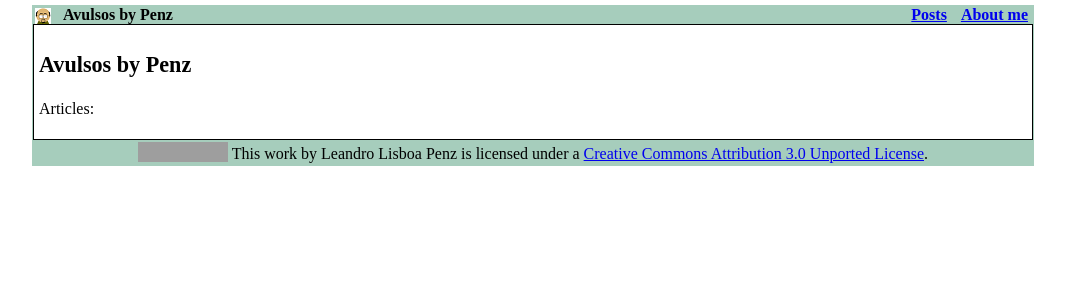
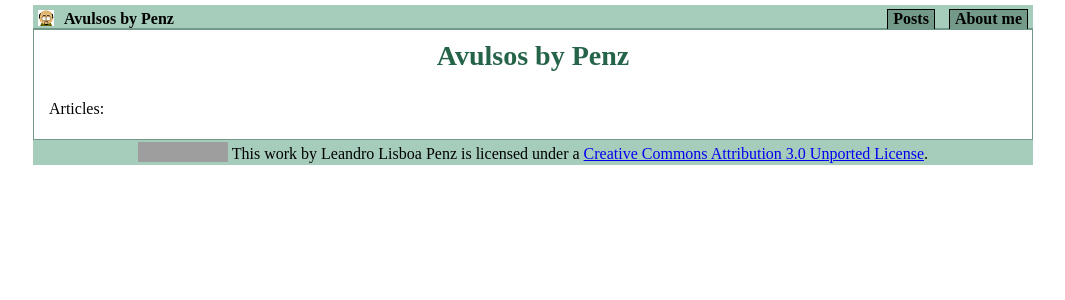
Before and after one commit to lpenz/lpenz.github.io, a Jekyll site: the page built from index.html, in a window 1280 px wide. Shown: the top 300 px of the page, without its empty margins (107-1172 px from the left). Built offline with Jekyll 4.4.1, drawn with Linux system fonts in a browser that asks for light colours; grey boxes are pictures that could not be loaded.

Commit message:
Layout improvements.

```diff
--- a/_layouts/default.html
+++ b/_layouts/default.html
@@ -9,10 +9,10 @@
 <body>
 <div id="header">
 	<div id="logo">
-		<img alt="Avulsos by Penz" src="/favicon.ico" />
+		<a href="/"><img alt="Avulsos by Penz" src="/favicon.ico" /></a>
 	</div>
 	<div id="title">
-		Avulsos by Penz
+		<a href="/">Avulsos by Penz</a>
 	</div>
 	<ul id="nav">
 		<li><a href="/posts.html">Posts</a></li>
--- a/style.css
+++ b/style.css
@@ -1,21 +1,31 @@
 body {
-	border: 1px solid #A6CDBC;
 	width: 1000px;
 	margin-top: 5px;
 	margin-bottom: 5px;
 	margin-left: auto;
 	margin-right: auto;
 }
+
 #header {
 	font-weight:bold;
 	background-color: #A6CDBC;
 	padding-right: 5px;
+	padding-top: 5px;
+	border-bottom: 1px solid #739A89;
 }
 #header #logo {
 	float:left;
 	display: inline;
 	vertical-align: text-bottom;
-	margin: 2px 2px 2px 2px;
+	margin-left: 5px;
+}
+#header a {
+	color: black;
+	text-decoration: none;
+}
+#header a:hover {
+	color: #925136;
+	text-decoration: none;
 }
 #header #title {
 	display: inline;
@@ -30,12 +40,31 @@ body {
 #nav li {
 	display: inline;
 	margin-left: 10px;
+	border-top: 1px solid black;
+	border-left: 1px solid black;
+	border-right: 1px solid black;
+	padding-left: 2px;
+	padding-right: 2px;
+	background-color: #739A89;
+	padding-bottom: 2px;
+	padding-left: 5px;
+	padding-right: 5px;
+	border-bottom: #739A89;
 }
+#header #nav a:hover {
+	color: #F0CFC2;
+}
+
+
+
 #contents {
 	margin: auto;
-	border: 1px solid black;
-	padding: 5px 5px 5px 5px;
+	padding: 5px 15px 5px 15px;
+	border: 1px solid #739A89;
 }
+
+
+
 #footer {
 	background-color: #A6CDBC;
 	padding: 2px 2px 2px 2px;
@@ -45,6 +74,15 @@ body {
 	vertical-align: text-bottom;
 }
 
-.h1 {
+h1, h2 {
+	color: #256449;
+	margin-top: 2em;
+	text-align: left;
+	border-bottom: 1px solid #925136;
+}
+h1 {
+	margin-top: 5px;
+	font-size: 175%;
 	text-align: center;
+	border-bottom: none;
 }
```
